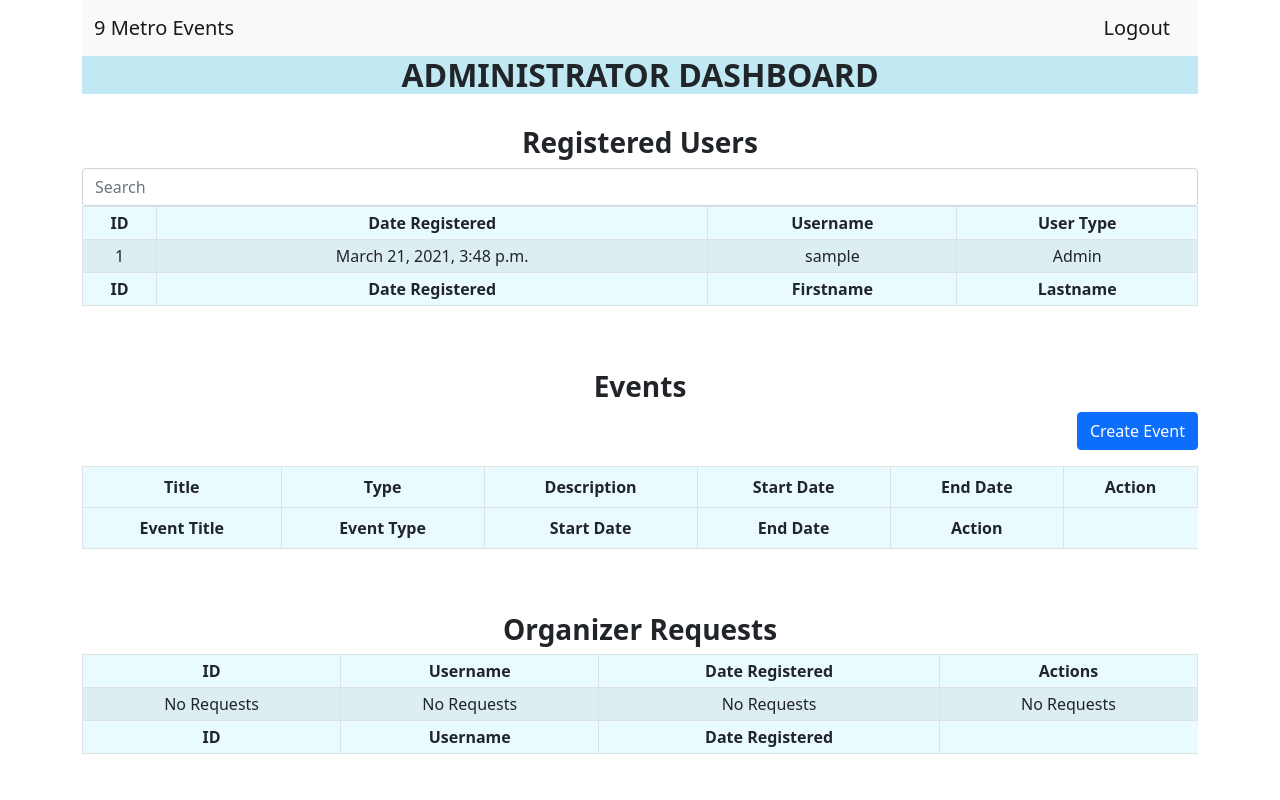
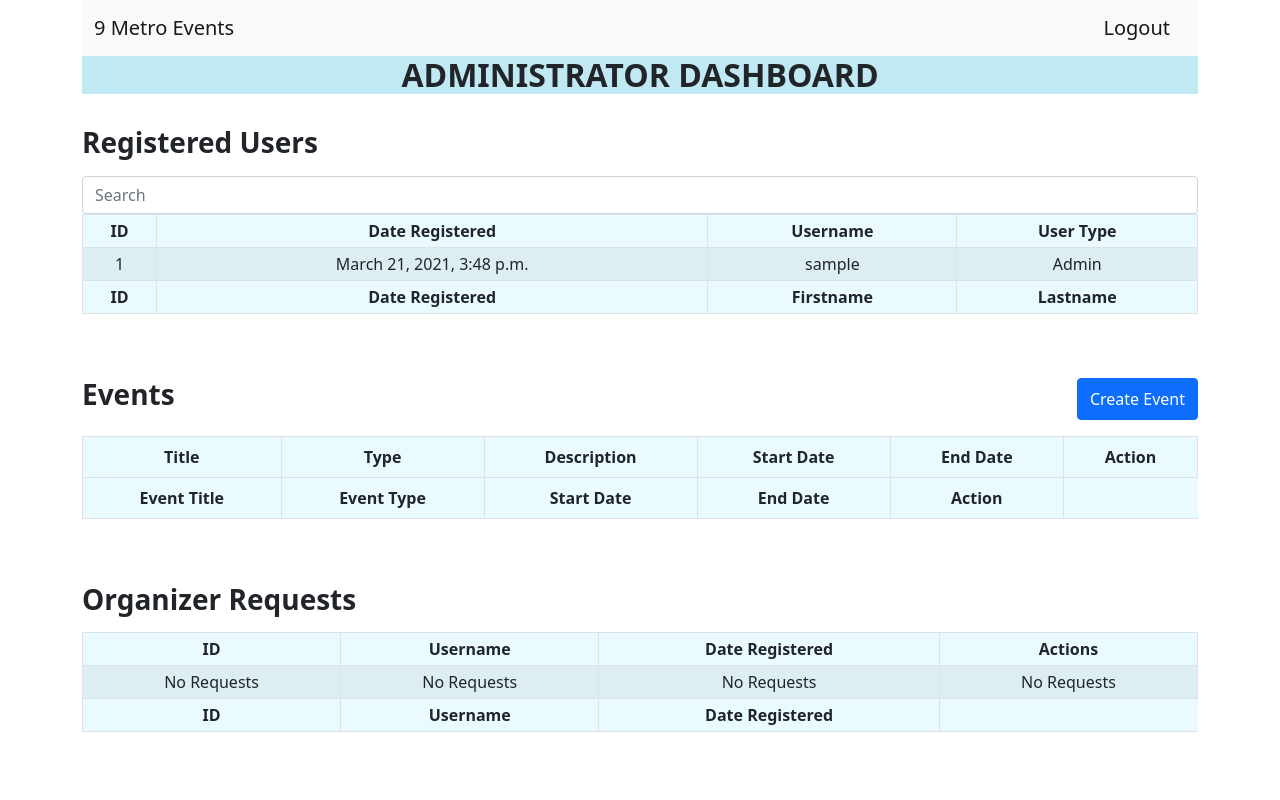
Before and after one commit to gwynncausing/MetroEvents, a Django app: page /administrator/ in a window 1280 px wide. Run offline with Django 3.2, Linux system fonts and the light colour scheme; the visitor is signed in with stand-in values (Sample User, id 1); data comes from the database, SQL or seed files in the repository; data that the repository does not hold is empty.

Commit message:
update admin

```diff
--- a/metroEvents/templates/app/adminDashboard.html
+++ b/metroEvents/templates/app/adminDashboard.html
@@ -9,9 +9,9 @@
 <div class="container">
   <div class="row-sm-4">
     <div class="text-left">
-      <center>
+      <div class="mb-3">
         <h3><b>Registered Users</b></h3>
-      </center>
+      </div>
       <input
         class="form-control"
         id="id-admin-input"
@@ -62,23 +62,9 @@
       </table>
 
       <br /><br />
-
-      <center>
+      <div class="d-flex justify-content-between mb-3">
         <h3><b>Events</b></h3>
-      </center>
-      <div>
-        <form
-          id="form1"
-          action=""
-          method="POST"
-          autocomplete="off"
-          enctype="multipart/form-data"
-        >
-          {% csrf_token %}
-          <p align="right">
-            <button type="button" class="btn btn-primary">Create Event</button>
-          </p>
-        </form>
+        <button type="button" class="btn btn-primary">Create Event</button>
       </div>
 
       <table
@@ -322,9 +308,9 @@
 
       <br /><br />
 
-      <center>
+      <div class="mb-3">
         <h3><b>Organizer Requests</b></h3>
-      </center>
+      </div>
       <table
         id="id-organizer-request"
         class="table table-striped table-bordered table-sm table-hover"
```
